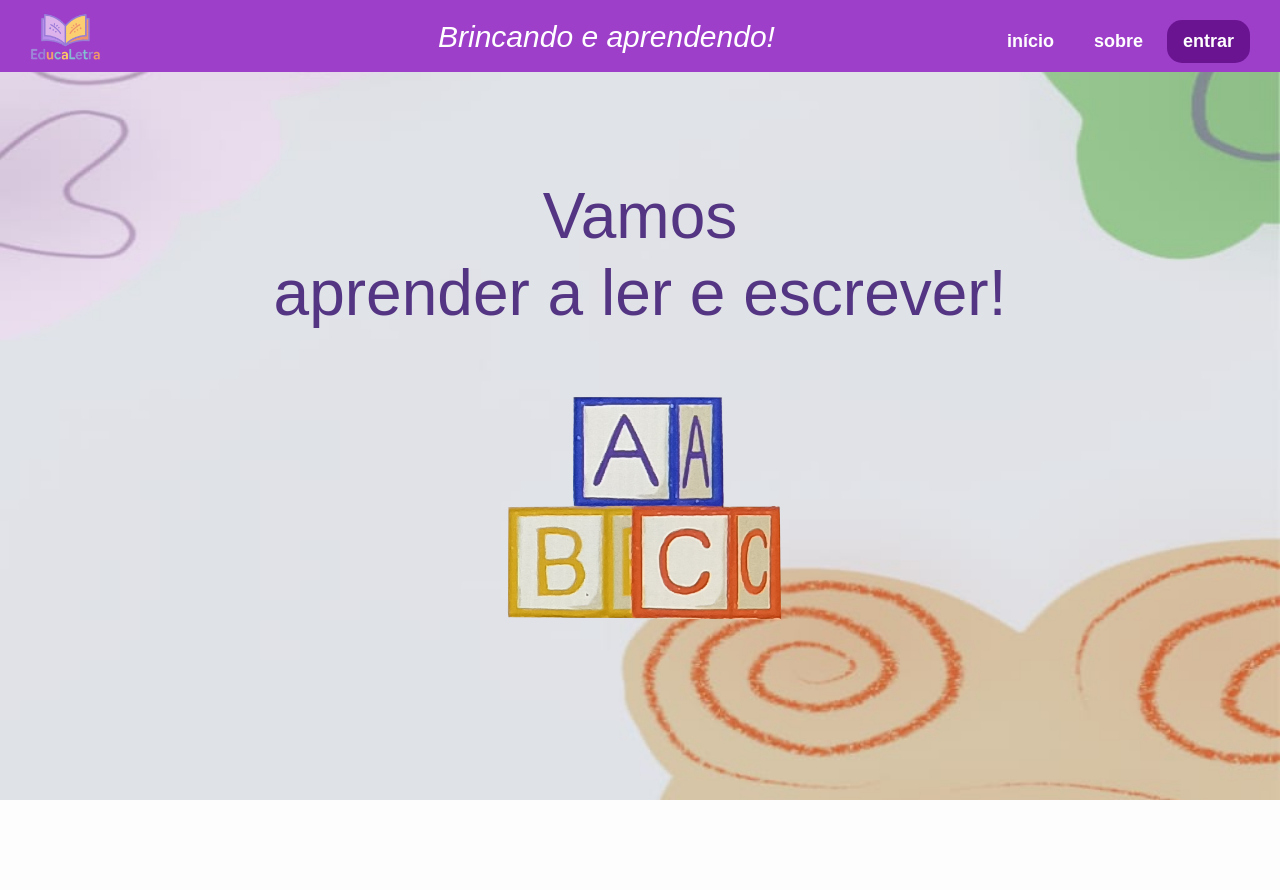
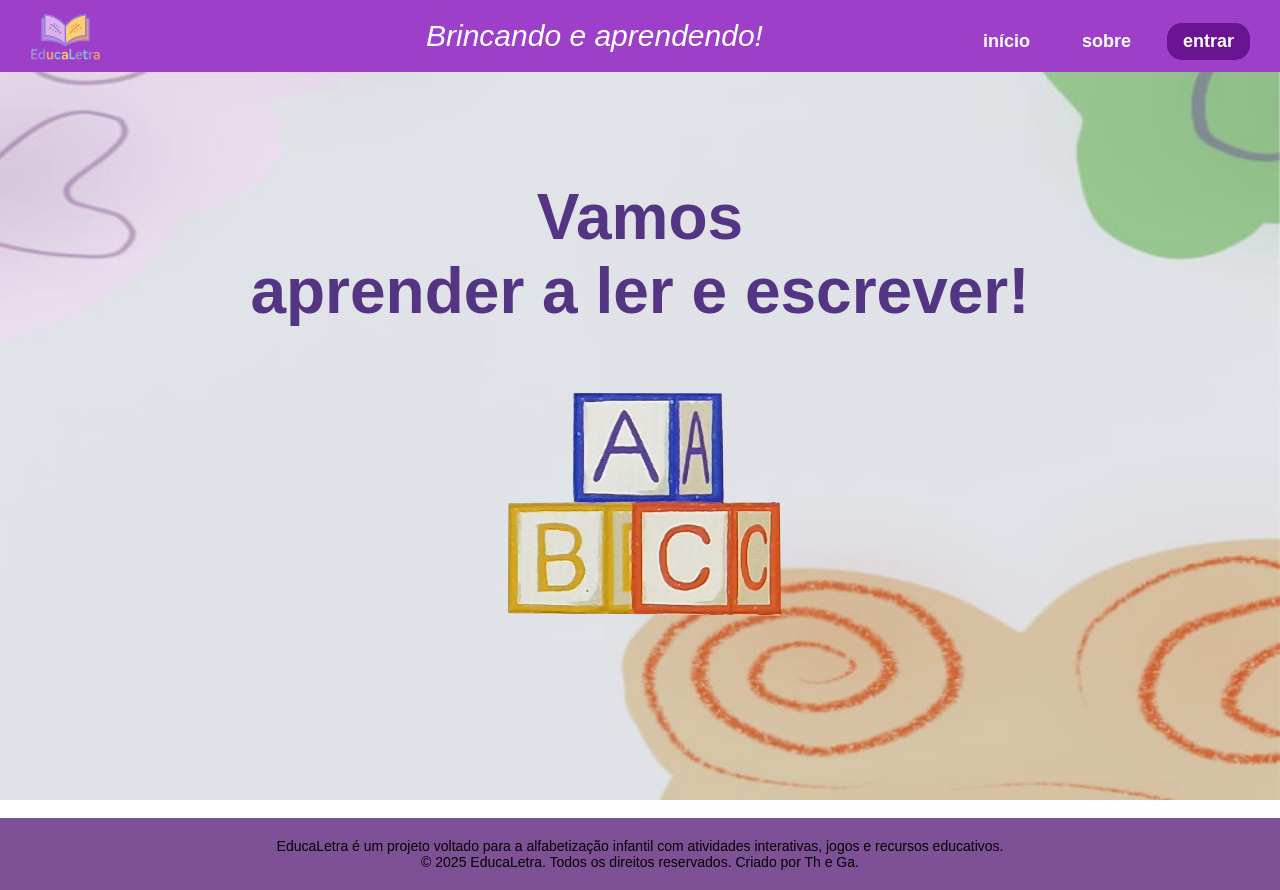
Before and after one commit to Thatampl/EducaLetra, a plain HTML site: page index.html in a window 1280 px wide. Before the commit the page ends 800 px from the top, so only its background shows below. Drawn offline with nearby package versions, Linux system fonts and the light colour scheme.

Commit message:
Update index.html

```diff
--- a/index.html
+++ b/index.html
@@ -1,4 +1,4 @@
-<!DOCTYPE html>
+index.html: <!DOCTYPE html>
 <html lang="pt-br">
 <head>
   <meta charset="UTF-8" />
@@ -7,48 +7,40 @@
 
   <!-- Ícone da aba -->
   <link rel="icon" href="imagem/logo.png" type="image/png" />
-
-  <!-- Bootstrap 5 -->
-  <link
-    href="https://cdn.jsdelivr.net/npm/bootstrap@5.3.3/dist/css/bootstrap.min.css"
-    rel="stylesheet"
-  />
-
   <link rel="stylesheet" href="style.css" />
 </head>
 <body>
+  <!-- BARRA FIXA NO TOPO -->
+  <div class="top-bar">
 
-  <!-- BARRA FIXA NO TOPO -->
-  <div class="top-bar d-flex justify-content-between align-items-center">
-
-    <!-- LOGO -->
+    <!-- LOGO À ESQUERDA -->
     <div class="logo">
       <img src="imagem/logoletra.png" alt="Logo do EducaLetra" />
     </div>
 
-    <!-- SUBTÍTULO -->
-    <div class="subtitle text-center d-none d-md-block">
-      Brincando e aprendendo!
-    </div>
+    <!-- SUBTÍTULO CENTRAL -->
+    <div class="subtitle">Brincando e aprendendo!</div>
 
-    <!-- NAVEGAÇÃO -->
-    <nav class="d-flex gap-2">
+    <!-- BOTÕES DE NAVEGAÇÃO -->
+    <nav>
+      <!-- Rola para o topo -->
       <button class="nav" onclick="reiniciarPagina()">início</button>
+
+      <!-- Rola até o rodapé -->
       <button class="nav" onclick="document.getElementById('footer').scrollIntoView({ behavior: 'smooth' })">sobre</button>
+
+      <!-- Exibe o formulário -->
       <button class="nav entrar" onclick="mostrarFormulario()">entrar</button>
     </nav>
-
   </div>
 
   <!-- CONTEÚDO PRINCIPAL -->
-  <div class="container-fluid mt-5 pt-4">
+  <div class="container">
 
-    <div class="row g-0">
+    <!-- LADO ESQUERDO: texto de boas-vindas ou formulário -->
+    <div class="left" id="leftSide">
 
-      <!-- LADO ESQUERDO -->
-      <div class="left col-12 col-md-6 d-flex flex-column align-items-center">
-
-        <!-- TEXTO INICIAL -->
+      <!-- TEXTO INICIAL (visível por padrão) -->
       <div class="intro-text" id="introText">
         <h2>Bem-vindo ao EducaLetra!</h2>
         <p>
@@ -58,35 +50,37 @@
         </p>
       </div>
 
-        <!-- FORMULÁRIO -->
+      <!-- FORMULÁRIO (invisível inicialmente) -->
       <form class="formulario" id="formulario">
   <h3 id="formTitulo">Entrar</h3>
 
+  <!-- Campos de nome e sobrenome (visíveis apenas no cadastro) -->
   <div class="inputs" id="cadastroCampos" style="display: none;">
     <input type="text" id="nome" placeholder="Nome" />
     <input type="text" id="sobrenome" placeholder="Sobrenome" />
   </div>
 
+  <!-- E-mail e senha -->
   <input type="email" id="email" placeholder="E-mail" required />
   <input type="password" id="senha" placeholder="Senha" required />
 
+  <!-- Botão -->
   <button type="submit" id="botaoForm">Entrar</button>
 
+  <!-- Alternar entre login e cadastro -->
   <p id="alternarTexto">Não possui conta? <a href="#" id="alternarLink">Criar conta</a></p>
 
+  <!-- Mensagem de erro -->
 <p id="mensagemErro" class="erro"></p>
 </form>
-
     </div>
 
-      <!-- LADO DIREITO (IMAGEM) -->
-      <div class="right col-12 col-md-6 d-flex justify-content-center align-items-center">
+    <!-- LADO DIREITO: imagem e chamada para ação -->
+<div class="right">
   <div class="right-content">
     <h1>Vamos <br /> aprender a ler e escrever!</h1>
     <img src="imagem/blocoEduca.png" alt="Blocos ABC" class="abc-img" />
   </div>
-      </div>
-
 </div>
   </div>
 
@@ -96,16 +90,15 @@
     <p>© 2025 EducaLetra. Todos os direitos reservados. Criado por Th e Ga.</p>
   </footer>
 
-  <!-- Bootstrap JS -->
-  <script src="https://cdn.jsdelivr.net/npm/bootstrap@5.3.3/dist/js/bootstrap.bundle.min.js"></script>
 
-  <!-- SEU SCRIPT ORIGINAL (não alterei nada) -->
   <script>
+    // Exibe o formulário e esconde o texto inicial
     function mostrarFormulario() {
       document.getElementById("introText").style.display = "none";
       document.getElementById("formulario").classList.add("active");
     }
 
+    // Volta ao texto inicial e esconde o formulário
     function reiniciarPagina() {
       document.getElementById("introText").style.display = "block";
       document.getElementById("formulario").classList.remove("active");
@@ -121,6 +114,7 @@
 
   let modoCadastro = false;
 
+  // Alternar entre entrar e criar conta
   function atualizarInterfaceCadastro() {
     cadastroCampos.style.display = modoCadastro ? "flex" : "none";
     formTitulo.textContent = modoCadastro ? "Criar Conta" : "Entrar";
@@ -130,6 +124,7 @@
       : 'Não possui conta? <a href="#" id="alternarLink">Criar conta</a>';
     mensagemErro.textContent = "";
 
+    // Reaplica o listener
     document.getElementById("alternarLink").addEventListener("click", (e) => {
       e.preventDefault();
       modoCadastro = !modoCadastro;
@@ -143,6 +138,7 @@
     atualizarInterfaceCadastro();
   });
 
+  // LocalStorage helpers
   function getUsuarios() {
     return JSON.parse(localStorage.getItem("usuarios") || "[]");
   }
@@ -160,6 +156,7 @@
     const senha = document.getElementById("senha").value.trim();
 
     if (modoCadastro) {
+      // Cadastro
       const nome = document.getElementById("nome").value.trim();
       const sobrenome = document.getElementById("sobrenome").value.trim();
 
@@ -180,6 +177,7 @@
       formulario.reset();
       atualizarInterfaceCadastro();
     } else {
+      // Login
       const usuarios = getUsuarios();
       const usuario = usuarios.find((u) => u.email === email && u.senha === senha);
 
@@ -193,8 +191,10 @@
     }
   });
 
+  // Inicializa interface
   atualizarInterfaceCadastro();
 </script>
 
+
 </body>
 </html>
```
Lines whose indentation alone changed are shown as unchanged.
